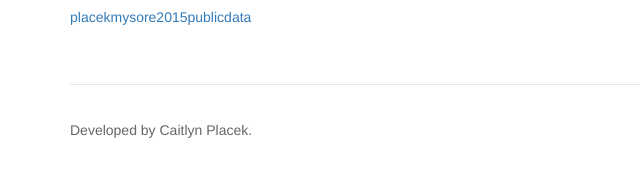
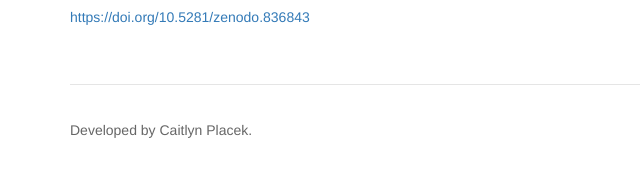
Before and after one commit to grasshoppermouse/placekmysore2015publicdata, a plain HTML site: page docs/reference/mysore2015dem.html in a window 1280 px wide. Shown: the part 624-797 px from the top of the page, 0-640 px from the left. Drawn offline with nearby package versions, Linux system fonts and the light colour scheme; some packages are replaced by stand-ins of ours.

Commit message:
Rebuilt docs

```diff
--- a/docs/reference/mysore2015dem.html
+++ b/docs/reference/mysore2015dem.html
@@ -98,7 +98,7 @@
 
     <h2 class="hasAnchor" id="source"><a class="anchor" href="#source"></a>Source</h2>
 
-    <p><a href='placekmysore2015publicdata'>placekmysore2015publicdata</a></p>
+    <p><a href='https://doi.org/10.5281/zenodo.836843'>https://doi.org/10.5281/zenodo.836843</a></p>
 
 
   </div>
```
Also changed, not shown: docs/index.html (+1 -0 lines), docs/reference/mysore2015exp.html (+1 -1 lines), docs/reference/mysore2015food.html (+1 -1 lines), docs/reference/mysore2015photos.html (+1 -1 lines).
